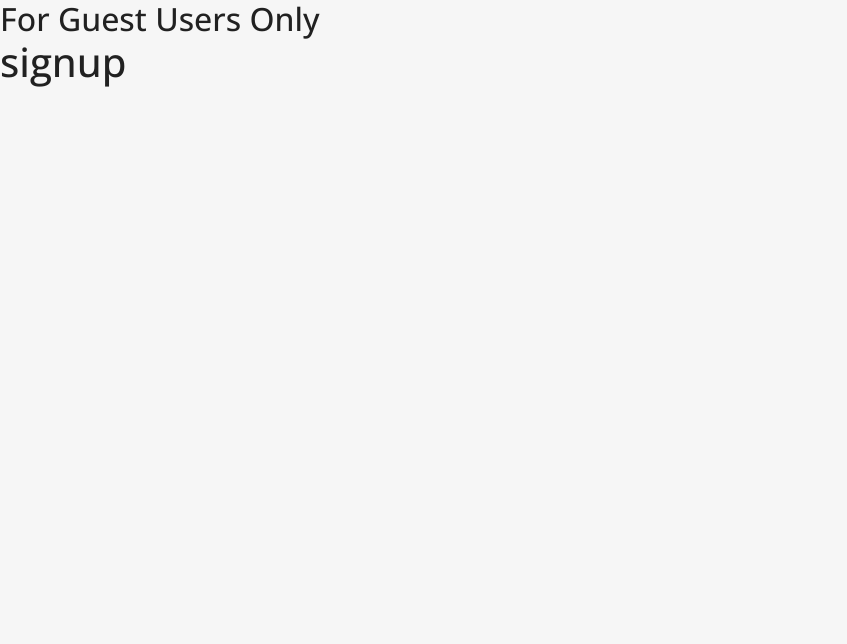
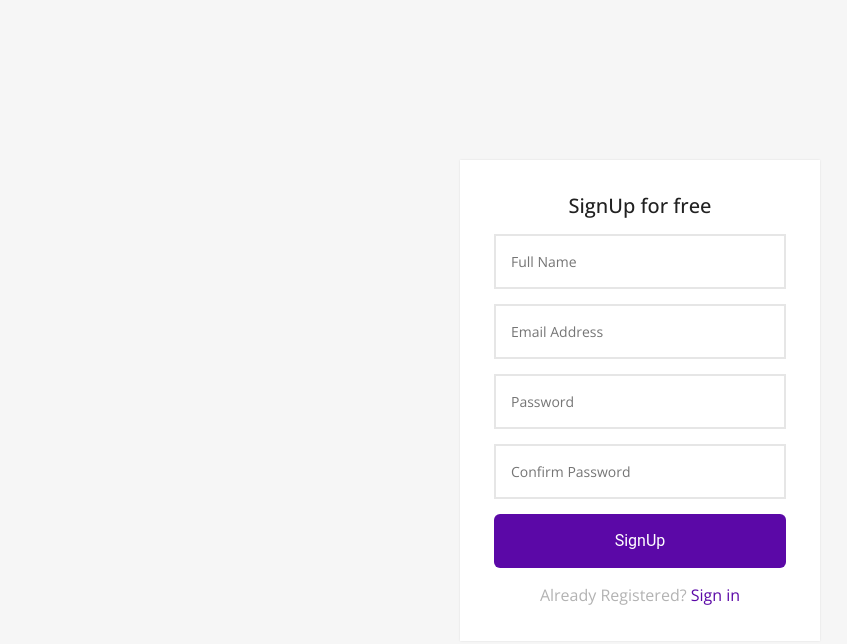
Before and after one commit to Abdulkhaliq9/laravel-react-stack, a React (Vite) app in the folder react/: page /signup in a window 1280 px wide. Shown: the top 644 px of the page, without its empty margins (0-847 px from the left). Built offline with nearby package versions, Linux system fonts and the light colour scheme.

Commit message:
signup page done

```diff
--- a/react/package.json
+++ b/react/package.json
@@ -13,6 +13,7 @@
     "preview": "vite preview"
   },
   "dependencies": {
+    "axios": "^1.4.0",
     "gh-pages": "^5.0.0",
     "react": "^18.2.0",
     "react-dom": "^18.2.0",
--- a/react/src/components/GuestLayout.jsx
+++ b/react/src/components/GuestLayout.jsx
@@ -1,28 +1,19 @@
-import React from 'react'
-import { Navigate, Outlet } from 'react-router-dom'
-import { useStateContext } from '../contexts/ContextProvider'
+import React from "react";
+import { Navigate, Outlet } from "react-router-dom";
+import { useStateContext } from "../contexts/ContextProvider";
 
 export default function GuestLayout() {
+  const { user, token } = useStateContext();
 
-
-const {user,token} = useStateContext();
-
-if (token) {
-  return <Navigate to="/" />
-
-}
-
-
+  if (token) {
+    return <Navigate to="/" />;
+  }
 
   return (
-
-
-    <div id='guestLayout'>
-    <h2>For Guest Users Only</h2>
-     <Outlet/>
+    <div className="login-signup-form animated fadeInDown">
+      <div className="form">
+        <Outlet />
+      </div>
     </div>
-
-
-
-  )
+  );
 }
--- a/react/src/contexts/ContextProvider.jsx
+++ b/react/src/contexts/ContextProvider.jsx
@@ -9,7 +9,7 @@
 
 export const ContextProvider = ({ children }) => {
   const [user, setUser] = useState({
-    name : 'john'
+    name: "john",
   }); // Changed {} to null
   const [token, _setToken] = useState(null);
 
--- a/react/src/views/Login.jsx
+++ b/react/src/views/Login.jsx
@@ -8,8 +8,7 @@
   };
 
   return (
-    <div className="login-signup-form animated fadeInDown">
-      <div className="form">
+    <>
       <h1 className="title">Log into your account</h1>
       <form onSubmit={onSubmit}>
         <input type="email" placeholder="Email" />
@@ -19,7 +18,6 @@
           Not Registered? <Link to="/signup">Create an Account</Link>
         </p>
       </form>
-      </div>
-    </div>
+    </>
   );
 }
--- a/react/src/views/SignUp.jsx
+++ b/react/src/views/SignUp.jsx
@@ -1,9 +1,24 @@
-import React from 'react'
+import React from "react";
+import { Link } from "react-router-dom";
 
 export default function SignUp() {
+  // form validation
+  const onSubmit = (ev) => {
+    ev.preventDefault;
+  };
   return (
-    <div>
-      <h1>signup</h1>
-    </div>
-  )
+    <>
+      <h1 className="title">SignUp for free</h1>
+      <form onSubmit={onSubmit}>
+        <input type="text" placeholder="Full Name" />
+        <input type="email" placeholder="Email Address" />
+        <input type="password" placeholder="Password" />
+        <input type="password" placeholder="Confirm Password" />
+        <button className="btn btn-block">SignUp</button>
+        <p className="message">
+          Already Registered? <Link to="/login">Sign in</Link>
+        </p>
+      </form>
+    </>
+  );
 }
```
Also changed, not shown: react/src/components/DefaultLayout.jsx (+13 -15 lines), 1 other file (tests, documents, lock files or other folders). Lines whose indentation alone changed are shown as unchanged.
